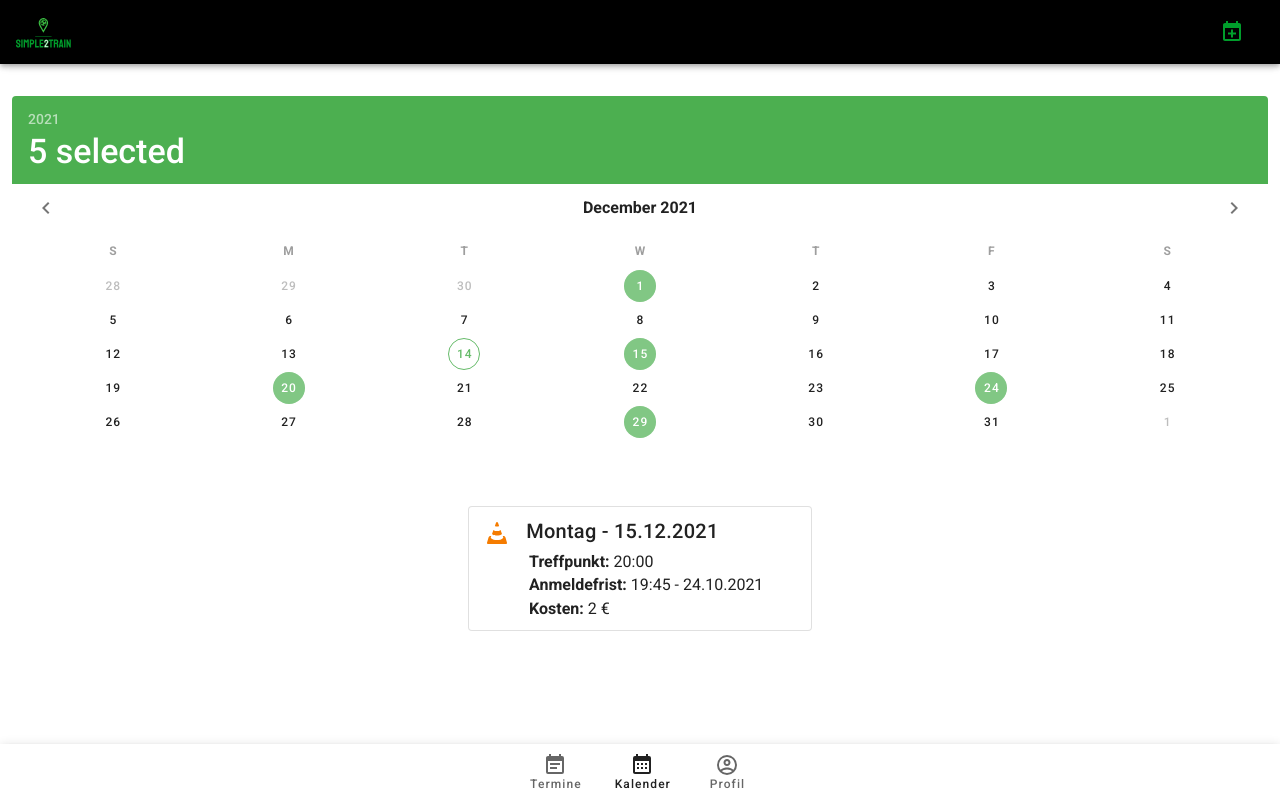
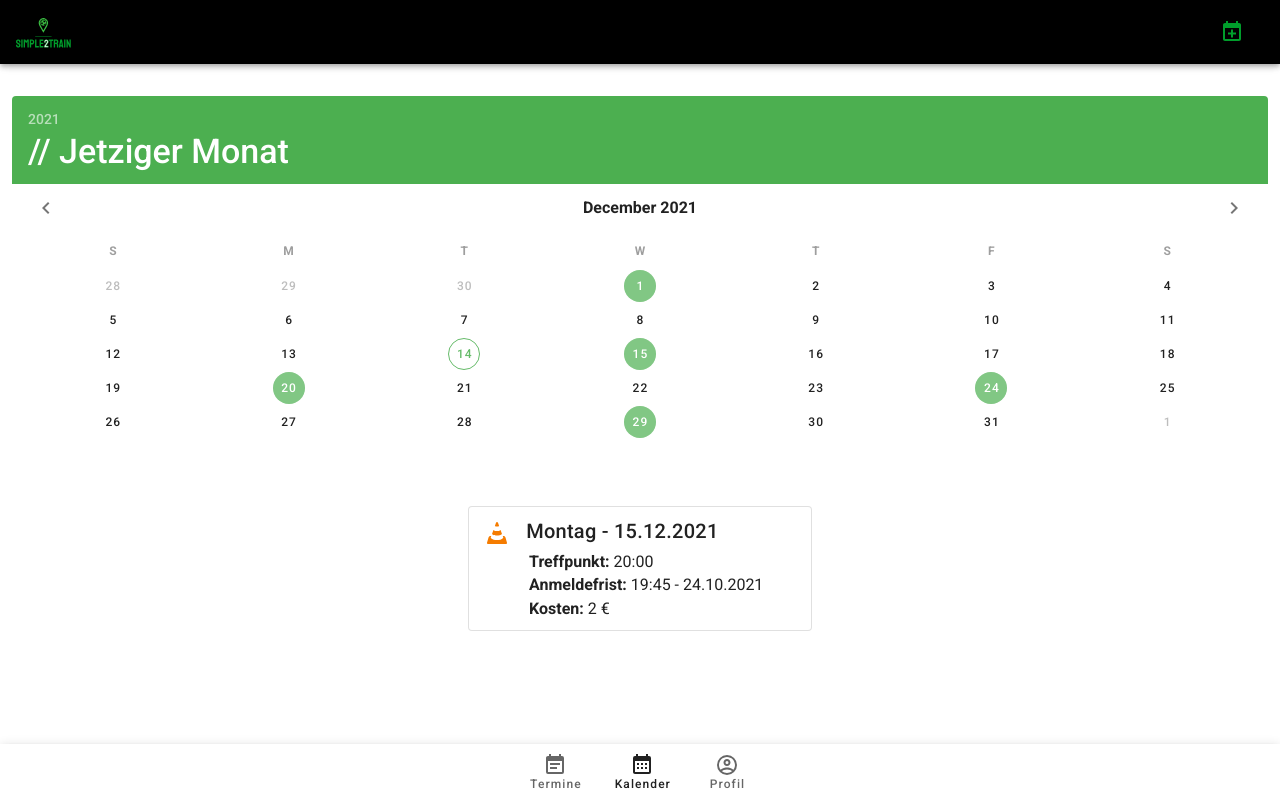
Before and after one commit to qhhivan/simple2train, a Vue app in the folder client/: page /kalender in a window 1280 px wide. Built offline with nearby package versions, Linux system fonts and the light colour scheme; no server answers.

Commit message:
17022022 2
Beim Kalender den Namen geändert
hinzufügen

```diff
--- a/client/src/views/Kalender.vue
+++ b/client/src/views/Kalender.vue
@@ -9,14 +9,18 @@
       v-model="dates"
       :allowed-dates="allowedDates"
       multiple
-      @click:date="dblClick"
+      @click:date="filterTraining"
       readonly
       header-color="green"
       color="green lighten-1"
       show-adjacent-months
       show-current
+      picker-date
+      selected-items-text="// Jetziger Monat"
     ></v-date-picker>
 
+<!-- Trainings -->
+<!-- Alle Trainings anzeigen und on click filtern -->
     <!-- Vorzeige -->
     <v-card class="mx-auto mt-8" max-width="344" outlined v-for="t in termine" v-bind:key="t.date">
       <v-list-item three-line>
@@ -69,8 +73,8 @@ export default {
   }),
 
   methods: {
-    dblClick(date) {
-      alert(`You have just double clicked the following date: ${date}`);
+    filterTraining(date) {
+      alert(`Hier wird ein Training vom: ${date} gefiltert`);
     },
     allowedDates() {
       // Hier kann ich Datums erlauben oder nicht
```
